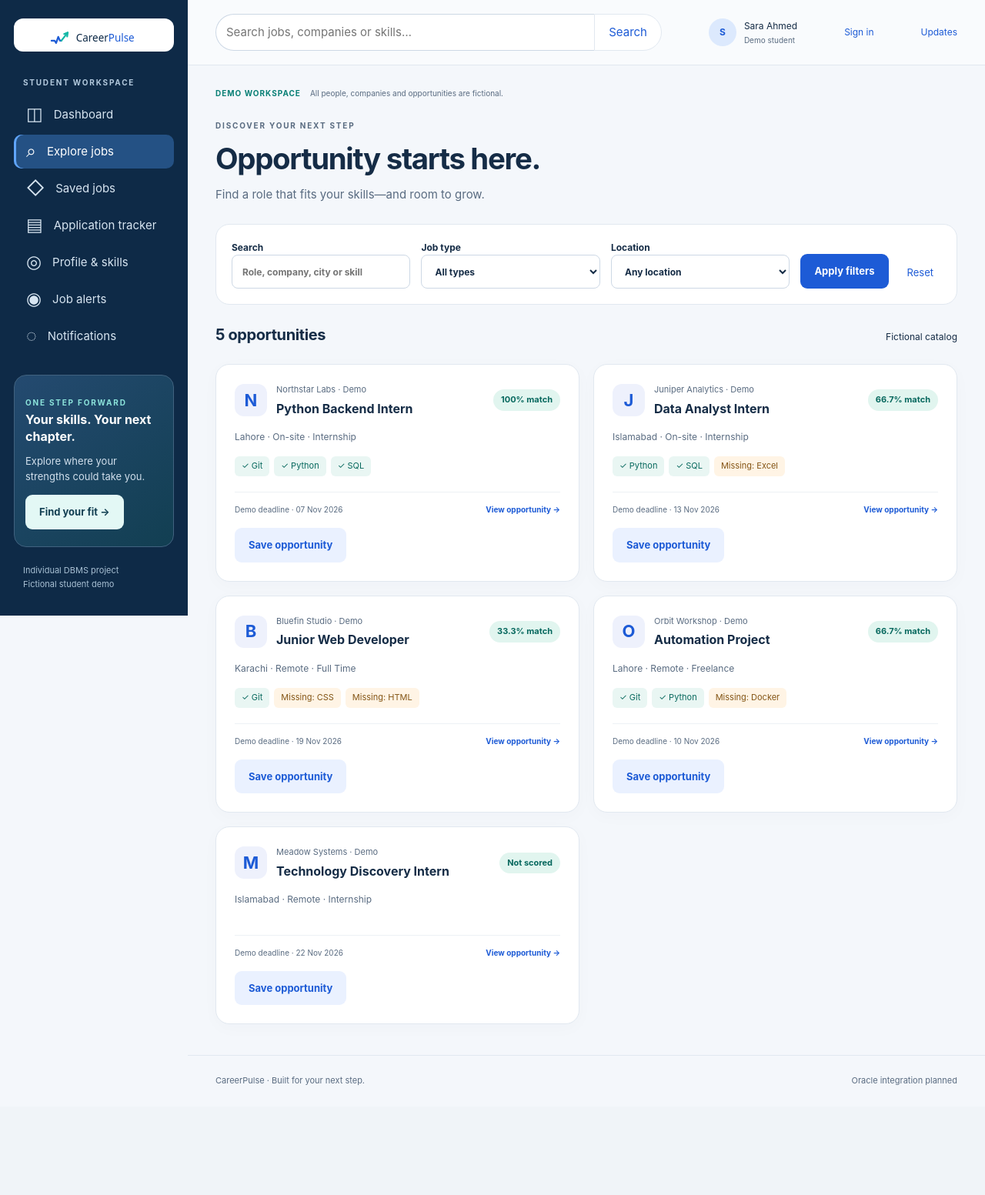
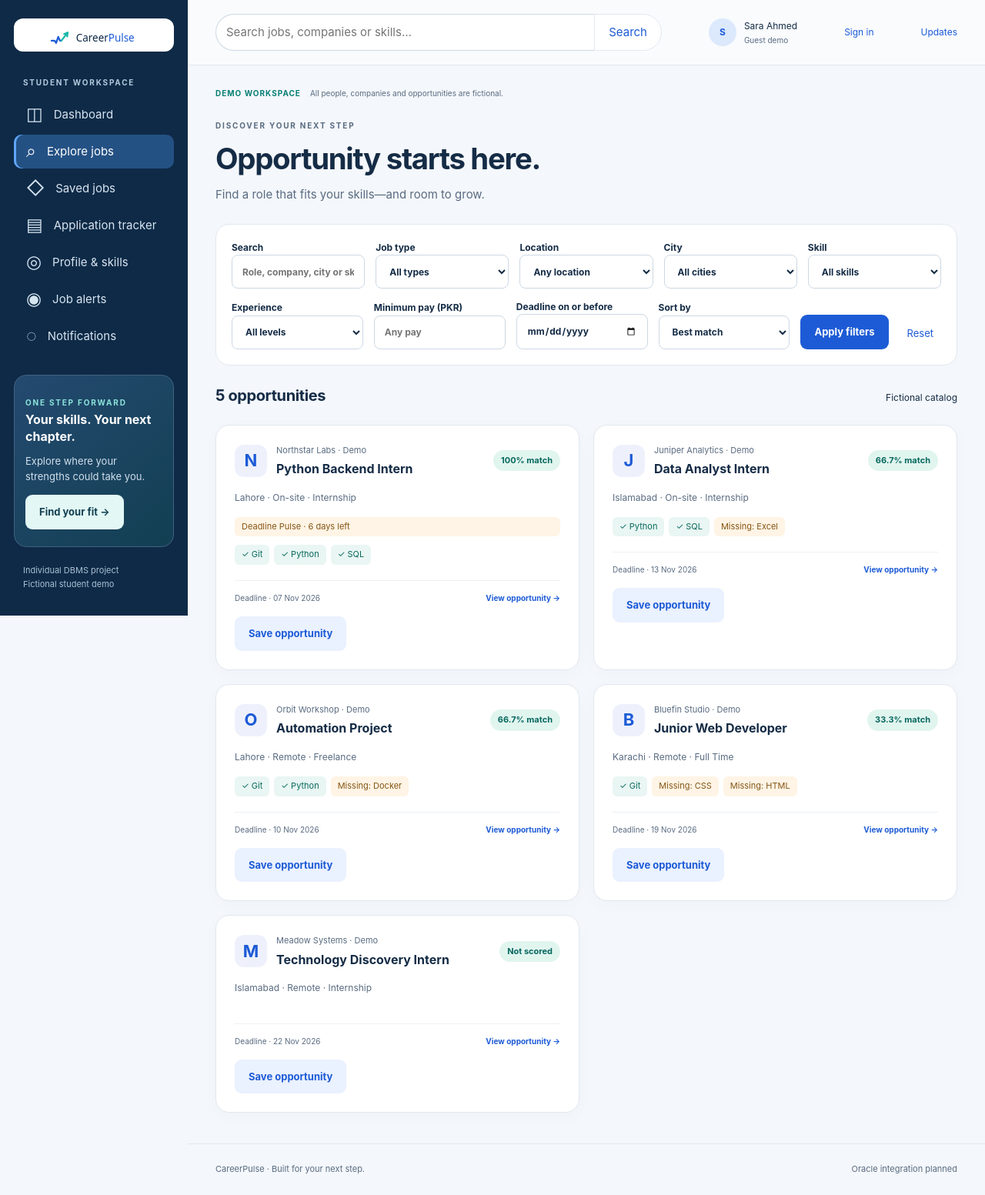
Before and after one commit to Talha738564/careerPulse, a Flask app: page /opportunities in a window 1280 px wide. Shown: the whole page at 77% size. Before the commit the page ends 1411 px from the top, so only its background shows below. Run offline with Flask 3, Linux system fonts and the light colour scheme.

Commit message:
feat: complete discovery filters and verified external apply flow

```diff
--- a/app.py
+++ b/app.py
@@ -6,6 +6,8 @@ from config import Config
 from services.repository import MockRepository
 from services.matching import enrich, demand
 from services.activity import activity
+from routes.apply import register_apply
+from services.discovery import filter_jobs
 from routes.admin import register_admin
 from services.catalog import verified_destination
 from routes.auth import register_auth
@@ -112,13 +114,14 @@ def create_app(repository=None, test_config=None):
 
     @app.get('/opportunities')
     def opportunities():
-        q=request.args.get('q','').strip()
-        kind=request.args.get('type','')
-        remote=request.args.get('remote','')
-        jobs=enrich([j for j in repo.opportunities() if j['status']=='ACTIVE'], student()['skills'])
-        jobs=[j for j in jobs if q.casefold() in ' '.join([j['title'],j['company_name'],j['city'],j['description'],*j['required'],*j['preferred']]).casefold()
-              and (not kind or j['job_type']==kind) and (remote!='yes' or j['is_remote'])]
-        return render_template('opportunities.html',title='Explore opportunities',jobs=jobs,q=q,kind=kind,remote=remote)
+        jobs=enrich(repo.opportunities(), student()['skills'])
+        try:
+            jobs=filter_jobs(jobs,request.args)
+        except ValueError as exc:
+            abort(400,description=str(exc))
+        return render_template('opportunities.html',title='Explore opportunities',jobs=jobs,
+            q=request.args.get('q',''),kind=request.args.get('type',''),remote=request.args.get('remote',''),
+            catalog=SKILLS,cities=sorted({j['city'] for j in repo.opportunities()}))
 
     @app.get('/opportunities/<int:opp_id>')
     def detail(opp_id):
@@ -131,6 +134,7 @@ def create_app(repository=None, test_config=None):
     def missing(error):
         return render_template('404.html',title='Page not found'),404
 
+    register_apply(app, repo)
     register_admin(app, repo)
     register_alerts(app, repo)
     register_tracker(app, repo)
--- /dev/null
+++ b/services/discovery.py
@@ -0,0 +1,34 @@
+from datetime import date
+
+
+def filter_jobs(jobs, args):
+    query=args.get('q','').strip().casefold()
+    kind=args.get('type','')
+    city=args.get('city','').strip().casefold()
+    skill=args.get('skill','')
+    level=args.get('level','')
+    raw_salary=args.get('salary','').strip()
+    try:
+        salary=int(raw_salary or 0)
+        if not 0<=salary<=9999999999:
+            raise ValueError
+        deadline=date.fromisoformat(args['deadline']) if args.get('deadline') else None
+    except ValueError:
+        raise ValueError('Use a non-negative salary and a valid deadline date.')
+    filtered=[]
+    for job in jobs:
+        searchable=' '.join([job['title'],job['company_name'],job['city'],job['description'],*job['required'],*job['preferred']]).casefold()
+        if (job['status']=='ACTIVE' and job['deadline']>=date.today()
+            and query in searchable and (not kind or job['job_type']==kind)
+            and (not city or job['city'].casefold()==city)
+            and (not skill or skill in job['required']+job['preferred'])
+            and (not level or job['experience_level']==level)
+            and (args.get('remote')!='yes' or job['is_remote'])
+            and job['min_salary']>=salary and (deadline is None or job['deadline']<=deadline)):
+            filtered.append(job)
+    sort=args.get('sort','match')
+    if sort=='deadline':
+        return sorted(filtered,key=lambda j:j['deadline'])
+    if sort=='newest':
+        return sorted(filtered,key=lambda j:j['posted_at'],reverse=True)
+    return sorted(filtered,key=lambda j:j['score'] if j['score'] is not None else -1,reverse=True)
--- a/services/matching.py
+++ b/services/matching.py
@@ -1,4 +1,5 @@
 from collections import Counter
+from datetime import date
 
 def match(required, known):
     required = sorted(set(required))
@@ -7,7 +8,7 @@ def match(required, known):
                 score=round(100*len(matched)/len(required),1) if required else None)
 
 def enrich(jobs, skills):
-    return [dict(job, **match(job['required'], skills)) for job in jobs]
+    return [dict(job, days_left=(job['deadline']-date.today()).days, **match(job['required'], skills)) for job in jobs]
 
 def demand(jobs):
     counts = Counter(skill for job in jobs for skill in set(job['required']))
--- a/static/css/style.css
+++ b/static/css/style.css
@@ -761,3 +761,7 @@ fieldset { border:1px solid var(--line); border-radius:10px; padding:14px; min-w
 .auth-layout { display:grid; grid-template-columns:1.2fr 1fr; align-items:center; gap:40px; margin:36px 0; }
 .topbar > form[action$="logout"] { flex:0; }
 @media(max-width:700px) { .auth-layout { grid-template-columns:1fr; gap:10px; } .topbar { flex-wrap:wrap; } .topbar form[role="search"] { flex-basis:100%; } }
+.topbar > form[action$="logout"] { display:block; min-width:86px; }
+.topbar > form[action$="logout"] button { border-radius:8px; white-space:nowrap; padding:8px 12px; }
+.topbar { gap:16px; }
+.filters label { min-width:160px; }
--- a/templates/base.html
+++ b/templates/base.html
@@ -32,9 +32,10 @@
 <button aria-label="Search">Search</button>
 </form>
 <span class="identity">
-<b class="avatar">{{ student.full_name[:1] }}</b> {{ student.full_name }} <small>Demo student</small>
+<b class="avatar">{{ student.full_name[:1] }}</b> {{ student.full_name }} <small>{{ account.role|title if account else 'Guest demo' }}</small>
 </span>
 {% if account %}<form method="post" action="{{ url_for('auth.logout') }}"><input type="hidden" name="csrf_token" value="{{ csrf_token() }}"><button class="remove">Sign out</button></form>{% else %}<a class="updates-link" href="{{ url_for('auth.login') }}">Sign in</a>{% endif %}
+{% if account and account.role=='ADMIN' %}<a class="updates-link" href="{{ url_for('admin.dashboard') }}">Admin</a>{% endif %}
 <a class="updates-link" href="{{ url_for('alerts.notifications') }}">Updates</a>
 </header>
 <main id="main">
--- a/templates/cards.html
+++ b/templates/cards.html
@@ -2,7 +2,7 @@
 <div class="job-heading">
 <span class="company-icon" aria-hidden="true">{{ job.company_name[:1] }}</span>
 <div>
-<p class="overline">{{ job.company_name }} · Demo</p>
+<p class="overline">{{ job.company_name }} · {{ 'Demo' if job.is_demo else 'Curated' }}</p>
 <h3>
 <a href="{{ url_for('detail',opp_id=job.opp_id) }}">{{ job.title }}</a>
 </h3>
@@ -10,9 +10,10 @@
 <span class="match">{{ '%g'|format(job.score) ~ '% match' if job.score is not none else 'Not scored' }}</span>
 </div>
 <p class="metadata">{{ job.city }} · {{ 'Remote' if job.is_remote else 'On-site' }} · {{ job.job_type|replace('_',' ')|title }}</p>
+{% if job.status!='ACTIVE' %}<p class="chip missing">{{ job.status|title }}</p>{% elif 0 <= job.days_left <= 7 %}<p class="chip missing">Deadline Pulse · {{ job.days_left }} days left</p>{% endif %}
 <div class="chips">{% for skill in job.matched %}<span class="chip known">✓ {{ skill }}</span>{% endfor %}{% for skill in job.missing %}<span class="chip missing">Missing: {{ skill }}</span>{% endfor %}</div>
 <div class="job-bottom">
-<span>Demo deadline · {{ job.deadline.strftime('%d %b %Y') }}</span>
+<span>Deadline · {{ job.deadline.strftime('%d %b %Y') }}</span>
 <a href="{{ url_for('detail',opp_id=job.opp_id) }}">View opportunity →</a>
 </div>
 <form method="post" action="{{ url_for('saved.save', opp_id=job.opp_id) }}" class="card-action">
--- a/templates/opportunities.html
+++ b/templates/opportunities.html
@@ -13,6 +13,12 @@
 <option value="yes" {{ 'selected' if remote=='yes' }}>Remote only</option>
 </select>
 </label>
+<label>City<select name="city"><option value="">All cities</option>{% for city in cities %}<option {{ 'selected' if request.args.get('city')==city }}>{{ city }}</option>{% endfor %}</select></label>
+<label>Skill<select name="skill"><option value="">All skills</option>{% for skill in catalog %}<option {{ 'selected' if request.args.get('skill')==skill }}>{{ skill }}</option>{% endfor %}</select></label>
+<label>Experience<select name="level"><option value="">All levels</option>{% for level in ['STUDENT','FRESH','JUNIOR'] %}<option {{ 'selected' if request.args.get('level')==level }}>{{ level }}</option>{% endfor %}</select></label>
+<label>Minimum pay (PKR)<input type="number" min="0" max="9999999999" name="salary" value="{{ request.args.get('salary','') }}" placeholder="Any pay"></label>
+<label>Deadline on or before<input type="date" name="deadline" value="{{ request.args.get('deadline','') }}"></label>
+<label>Sort by<select name="sort">{% for value,label in [('match','Best match'),('deadline','Closing soon'),('newest','Newest first')] %}<option value="{{ value }}" {{ 'selected' if request.args.get('sort','match')==value }}>{{ label }}</option>{% endfor %}</select></label>
 <button class="button">Apply filters</button>
 <a href="{{ url_for('opportunities') }}">Reset</a>
 </form>
```
Also changed, not shown: docs/IMPLEMENTATION.md (+7 -0 lines), routes/apply.py (added, +24 -0 lines), templates/detail.html (+4 -5 lines), tests/test_discovery.py (added, +42 -0 lines), 2 other files.
